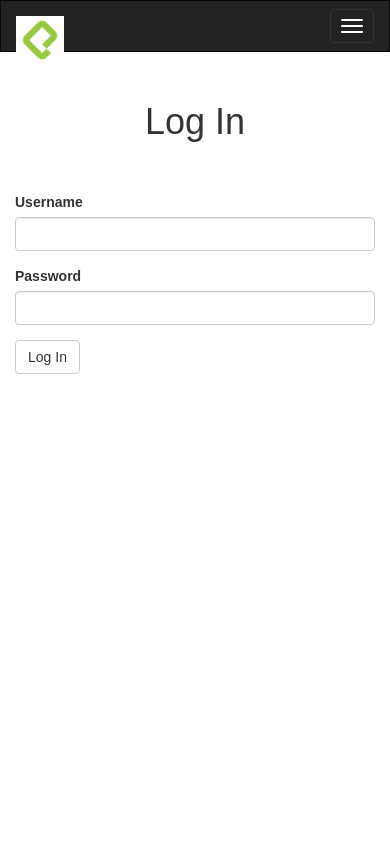
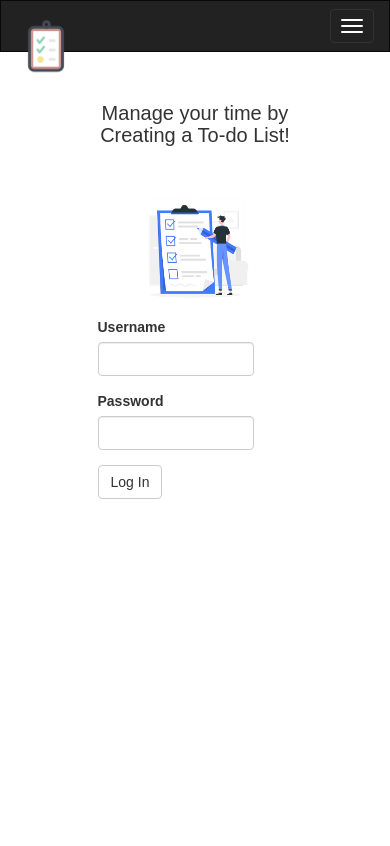
Before and after one commit to xavierperez21/Flask_webapp_ToDolis, a Flask app: page /auth/login in a window 390 px wide. Before the commit the page ends 374 px from the top, so only its background shows below. Run offline with Flask 2, Linux system fonts and the light colour scheme; some libraries are stand-ins or nearby versions.

Commit message:
Improving the design of the login template

```diff
--- a/app/static/css/main.css
+++ b/app/static/css/main.css
@@ -2,8 +2,57 @@ html * {
     font-family: sans-serif;
 }
 
-img {
-    max-width: 30px;
+.icon_navbar{
+    width: 60px;
+}
+
+.navbar {
+    margin: 0 !important;
+}
+
+.container__login {
+    display: grid;
+    grid-template-columns: 25% 25% 25% 25%;
+    grid-template-rows: 25% 25% 25% 25%;
+    height: calc(100vh - 50px);
+}
+
+.login-title {
+    text-align: initial;
+    margin-top: 50px;
+    grid-column-start: 3;
+    grid-column-end: 5;
+    grid-row-start: 1;
+    grid-row-end: 2;
+    margin: auto 0;
+}
+
+.container__login-img {
+    grid-column-start: 1;
+    grid-column-end: 3;
+    grid-row-start: 1;
+    grid-row-end: 4;
+}
+
+
+.container__login-img img {
+    width: 90%;
+}
+
+
+.container__login-form {
+    grid-column-start: 3;
+    grid-column-end: 5;
+    grid-row-start: 2;
+    grid-row-end: 4;
+}
+
+.container-form {
+    width: 100%;
+}
+
+.form {
+    width: 60%;
 }
 
 .welcome-title {
@@ -32,3 +81,69 @@ img {
     margin-bottom: 10px;
     width: 50%;
 }
+
+@media only screen and (max-width: 768px){
+    .welcome-title {
+        font-size: 3rem;
+    }
+
+    .create-title {
+        font-size: 2.3rem;
+    }
+
+    .list_to-dos {
+        margin: 0;
+        padding: 0;
+        width: 100%;
+    }
+
+    .container__login {
+        grid-template-columns: 25% 25% 25% 25%;
+        grid-template-rows: 1fr 1fr 1fr 1fr 1fr 1fr;
+        height: calc(100vh - 50px);
+    }
+
+    .login-title {
+        text-align: center;
+        margin-top: 50px;
+        grid-column-start: 2;
+        grid-column-end: 4;
+        grid-row-start: 1;
+        grid-row-end: 2;
+        font-size: 3rem;
+    }
+
+    .container__login-img {
+        grid-column-start: 2;
+        grid-column-end: 4;
+        grid-row-start: 2;
+        grid-row-end: 3;
+        display: flex;
+        justify-content: center;
+    }
+
+
+    .container__login-img img {
+        width: 60%;
+        text-align: center;
+    }
+
+
+    .container__login-form {
+        grid-column-start: 2;
+        grid-column-end: 4;
+        grid-row-start: 3;
+        grid-row-end: 5;
+    }
+
+    .form {
+        width: 80%;
+    }
+}
+
+
+@media only screen and (max-width: 500px){
+    .login-title {
+        font-size: 2rem;
+    }
+}
--- a/app/templates/base.html
+++ b/app/templates/base.html
@@ -8,6 +8,7 @@
             Flask Platzi |
         {% endblock %}
     </title>
+    <link rel="icon" href="{{ url_for('static', filename='images/icon_checklist.png') }}" />
     <link rel="stylesheet" href="{{ url_for('static', filename='css/main.css') }}">
 {% endblock %}
 
--- a/app/templates/hello.html
+++ b/app/templates/hello.html
@@ -21,7 +21,7 @@
 
 
     <div class="container">
-        <h2>Create a new To-do</h2>
+        <h2 class="create-title">Create a new To-do</h2>
 
         {{ wtf.quick_form(todo_form) }}
     </div>
@@ -36,6 +36,6 @@
             </div>
         </div>
     {% else %}
-        <h3 style="text-align: center;">You don't have to-dos yet :/</h3>
+        <h3 style="text-align: center;">You don't have more To-dos, you are free! :D</h3>
     {% endif %}
 {% endblock %}
--- a/app/templates/login.html
+++ b/app/templates/login.html
@@ -3,12 +3,19 @@
 
 {% block title %}
     {{ super() }}
-    Login
+    Log In
 {% endblock %}
 
 {% block content %}
-    <h1 style="text-align: center; margin: 50px 0;">Log In</h1>
-    <div class="container">
-        {{ wtf.quick_form(login_form) }}
+    <div class="container__login">
+        <h1 class="login-title">Manage your time by Creating a To-do List!</h1>
+        <div class="container__login-img">
+            <img class="check_list" src="{{ url_for('static', filename='images/check_list.png') }}" alt="Check List">
+        </div>
+        <div class="container__login-form">
+            <div class="container-form">
+                {{ wtf.quick_form(login_form) }}
+            </div>
+        </div>
     </div>
 {% endblock %}
--- a/app/templates/navbar.html
+++ b/app/templates/navbar.html
@@ -19,17 +19,14 @@
                 <span class="icon-bar"></span>
             </button>
             <a class="navbar-brand" href="{{ url_for('index') }}">
-                <img src="{{ url_for('static', filename='images/platzi.png') }}"
-                     style="max-width: 48px"
-                     alt="Platzi logo">
+                <img class="icon_navbar" src="{{ url_for('static', filename='images/icon_checklist.png') }}"
+                     alt="Todo logo">
             </a>
         </div>
 
         <div class="navbar-collapse collapse">
             <ul class="nav navbar-nav">
                 <li><a href="{{ url_for('index') }}">Home</a></li>
-
-                <li><a href="https://platzi.com" target="_blank">Platzi</a></li>
 
                 {% if current_user.is_authenticated %}
                     <li><a href="{{ url_for('auth.logout') }}">Logout</a></li>
```
Also changed, not shown: app/static/images/check_list.png (added), app/static/images/icon_checklist.png (added).
